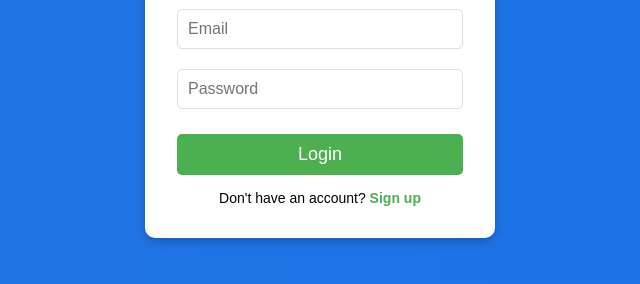
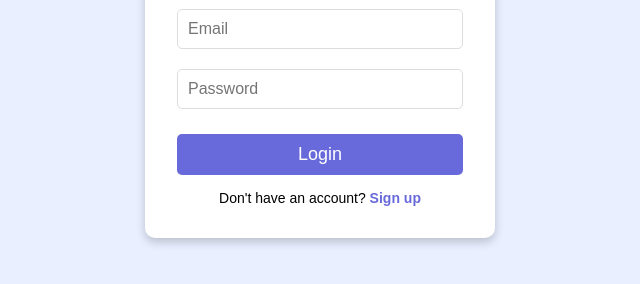
Before and after one commit to ICYEZAGATORE/MyTutor2, a plain HTML site: page HTML/login.html in a window 1280 px wide. Shown: the part 322-606 px from the top of the page, without its empty margins (320-960 px from the left). Drawn offline with Linux system fonts and the light colour scheme.

Commit message:
Changing some colors

```diff
--- a/Styles/auth.css
+++ b/Styles/auth.css
@@ -7,7 +7,8 @@
     justify-content: center;
     align-items: center;
     height: 100vh;
-    background: linear-gradient(to right, #2375e1, #1a73e8); /* Maintain color theme */
+    background: linear-gradient(to right,  #e9efff,
+    #e9efff); /* Maintain color theme */
 }
 
 /* Form box styling */
@@ -44,7 +45,7 @@
     margin-top: 15px;
     border: none;
     border-radius: 5px;
-    background-color: #4CAF50;
+    background-color: #686adb;
     color: white;
     font-size: 18px;
     cursor: pointer;
@@ -62,7 +63,7 @@
 }
 
 .auth-box a {
-    color: #4CAF50;
+    color: #686adb;
     text-decoration: none;
     font-weight: bold;
 }
```
